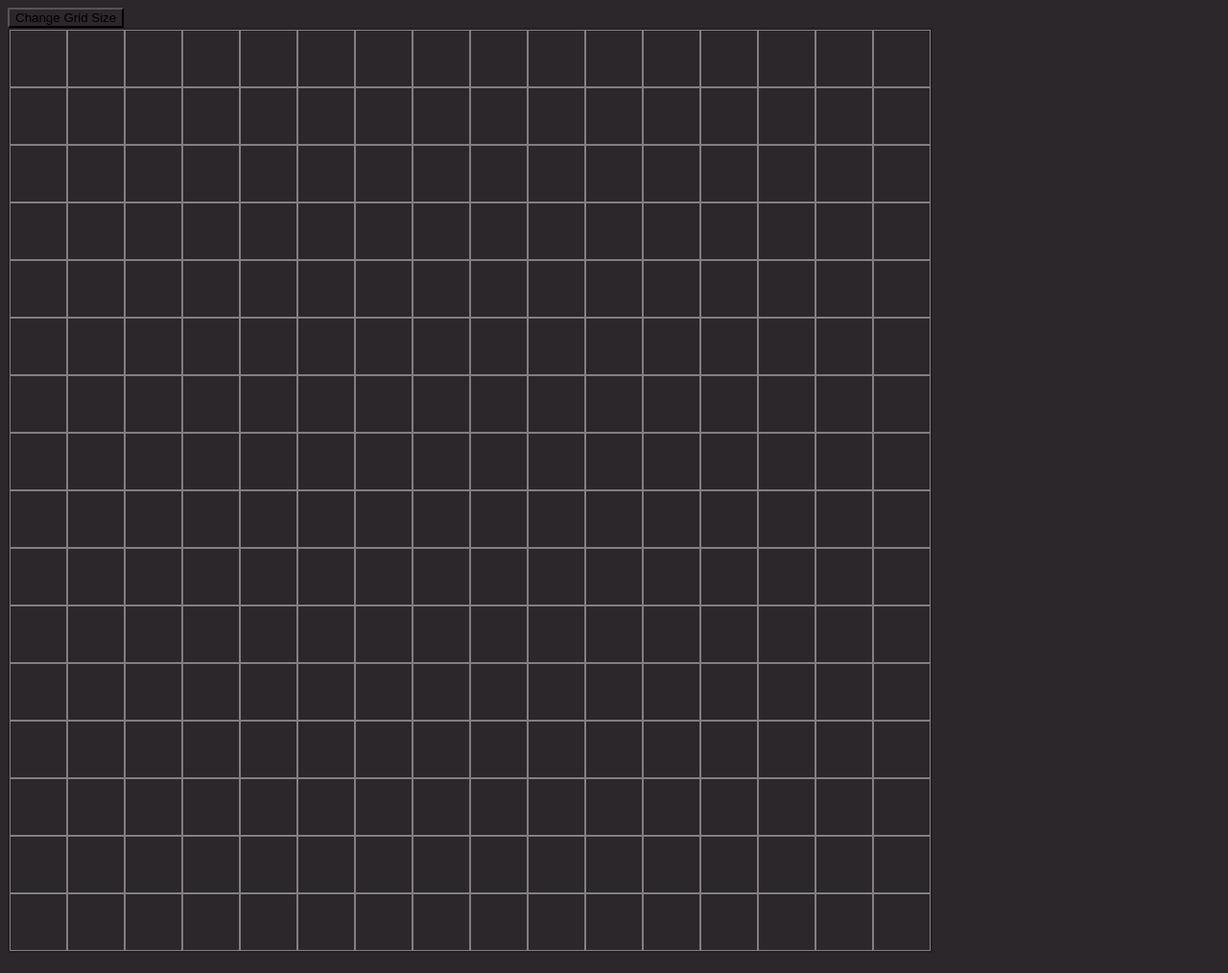
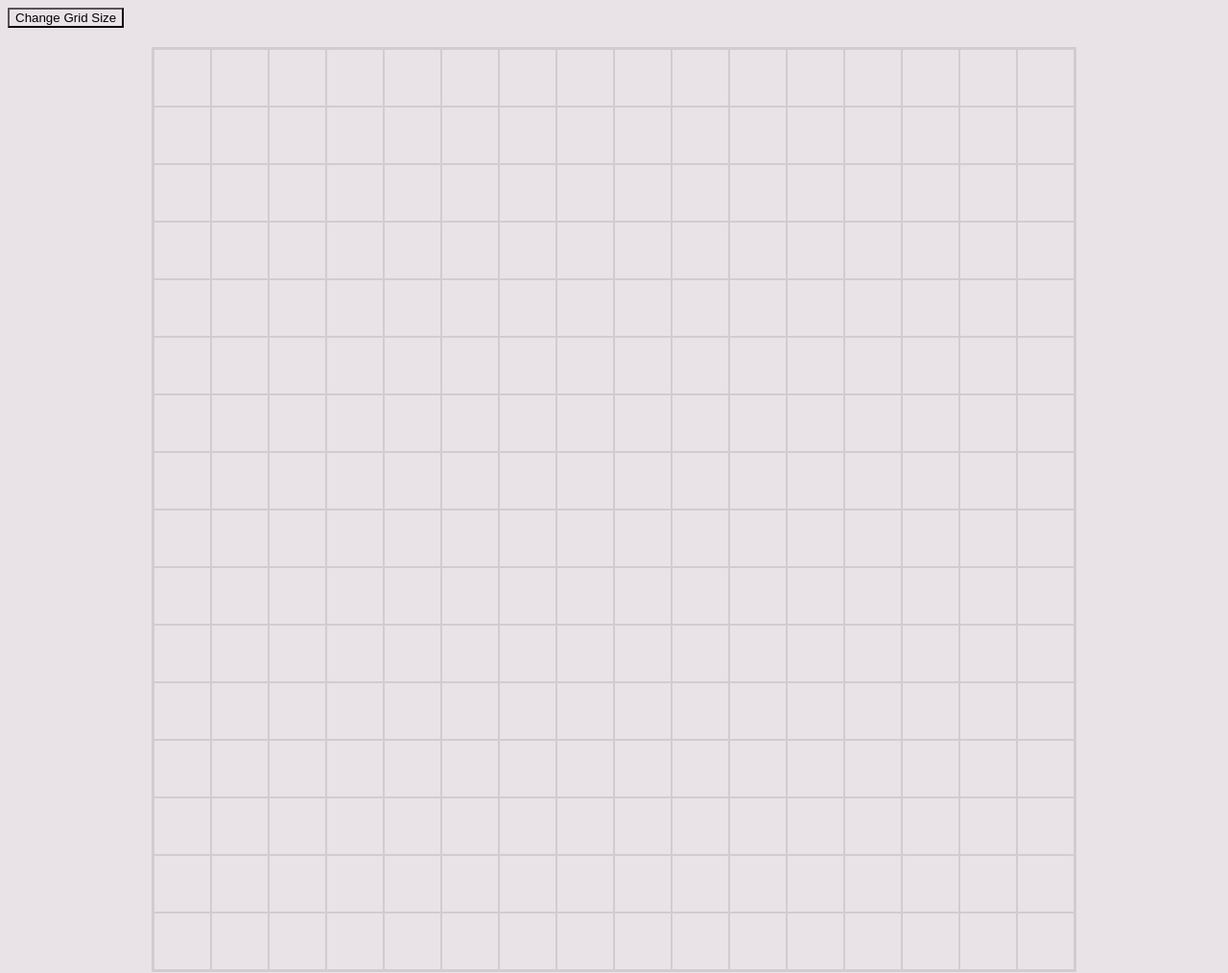
Before and after one commit to hindinisikc/Etch-a-Sketch, a plain HTML site: page index.html in a window 1280 px wide. Shown: the whole page at 96% size. Drawn offline with Linux system fonts and the light colour scheme.

Commit message:
final quiz done

```diff
--- a/style.css
+++ b/style.css
@@ -1,20 +1,23 @@
 * {
-    background: rgb(43, 39, 42);
+    background: rgb(233, 227, 231);
+
 }
 
 
 #container {
     display: flex;
     flex-wrap: wrap;
-    width: 700px;
-    height: 700px;
-    border: 2px solid rgba(37, 25, 30, 0.568);
+    width: 960px;
+    height: 960px;
+    margin: 20px auto;
+    border: 2px solid rgba(0, 0, 0, 0.1);
 }
 
 .square {
+
     width: calc(100% / 16);
     height: calc(100% / 16);
     box-sizing: border-box;
-    border: 1px solid rgb(128, 128, 128);
+    border: 1px solid rgba(0, 0, 0, 0.1);
     transition: background-color 0.1s ease;
 }
```
Also changed, not shown: 1 other file.
